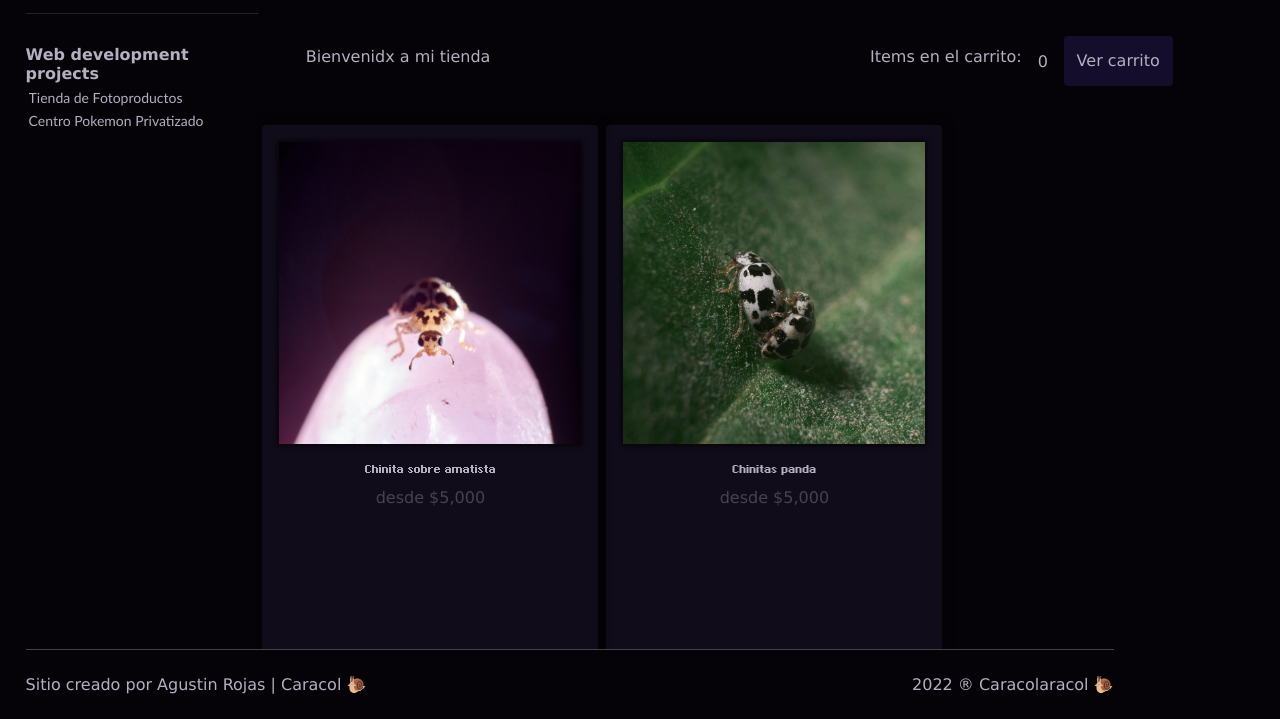
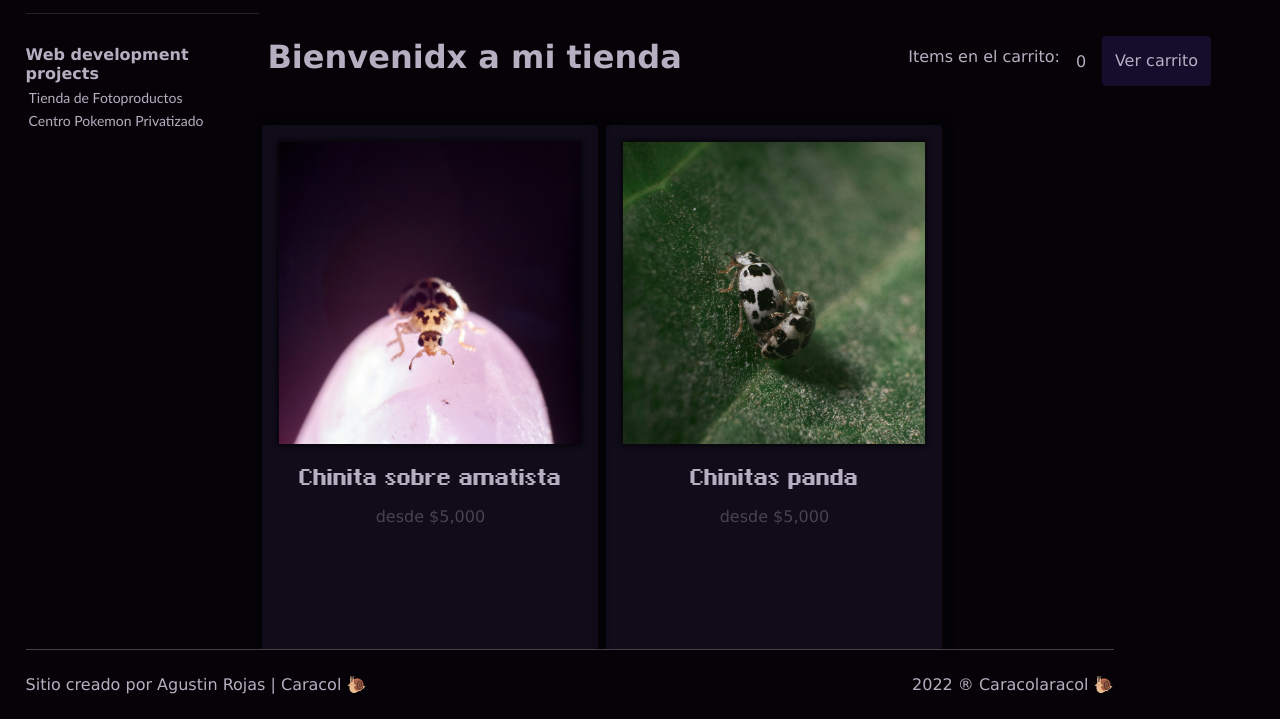
Before and after one commit to Caracolaracol/jsFinal-coderhouse, a website: page pages/fotoTienda.html in a window 1280 px wide. Shown: the part 81-800 px from the top of the page. Drawn offline with nearby package versions, Linux system fonts and the light colour scheme; some packages are replaced by stand-ins of ours; a script that the page names is missing.

Commit message:
bugbootstrap

```diff
--- a/scss/partials/base/_base.scss
+++ b/scss/partials/base/_base.scss
@@ -53,11 +53,16 @@ body {
 
 // Typography
 h1 {
-    font-size: 2rem;
+    font-size: 2rem !important;
+    margin-bottom: .5rem;
+    font-weight: 600;
 }
 h2 {
     font-weight: bold;
     line-height: normal;
+}
+h3 {
+    margin-bottom: .5rem;
 }
 p {
     font-size: 13px;
--- a/scss/partials/pages/_fotoTienda.scss
+++ b/scss/partials/pages/_fotoTienda.scss
@@ -107,7 +107,7 @@
                 .store-section__body-card {
                     .store-section__name {
                         font-family: 'ChronoType' !important;
-                        font-size: 2rem;
+                        font-size: 2rem !important;
                     }
                 }
                 p {
```
Also changed, not shown: css/style.css.
